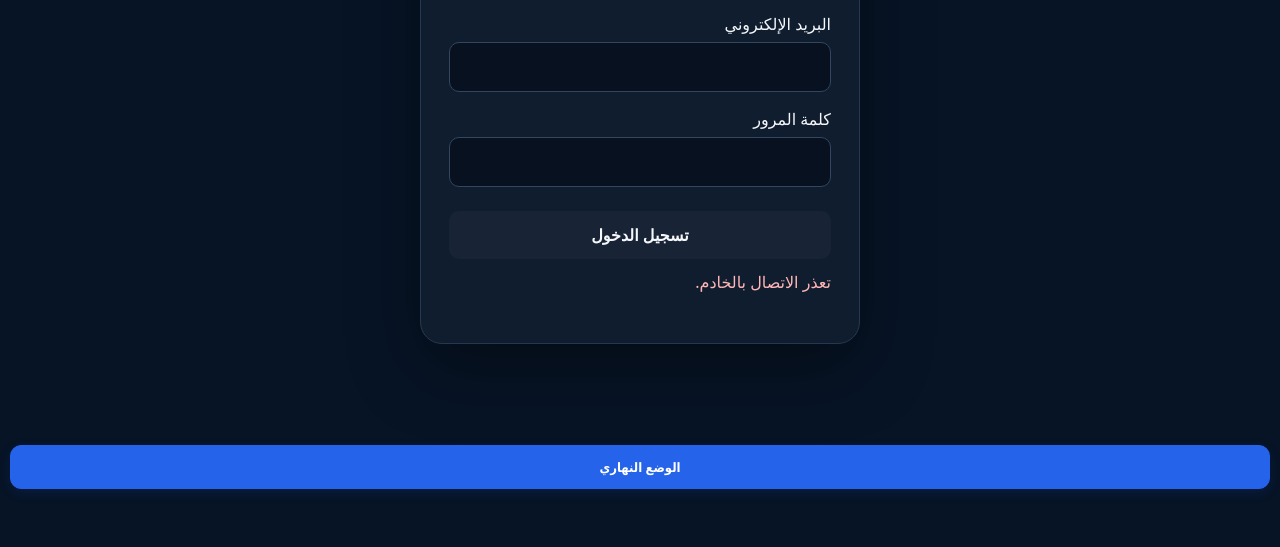
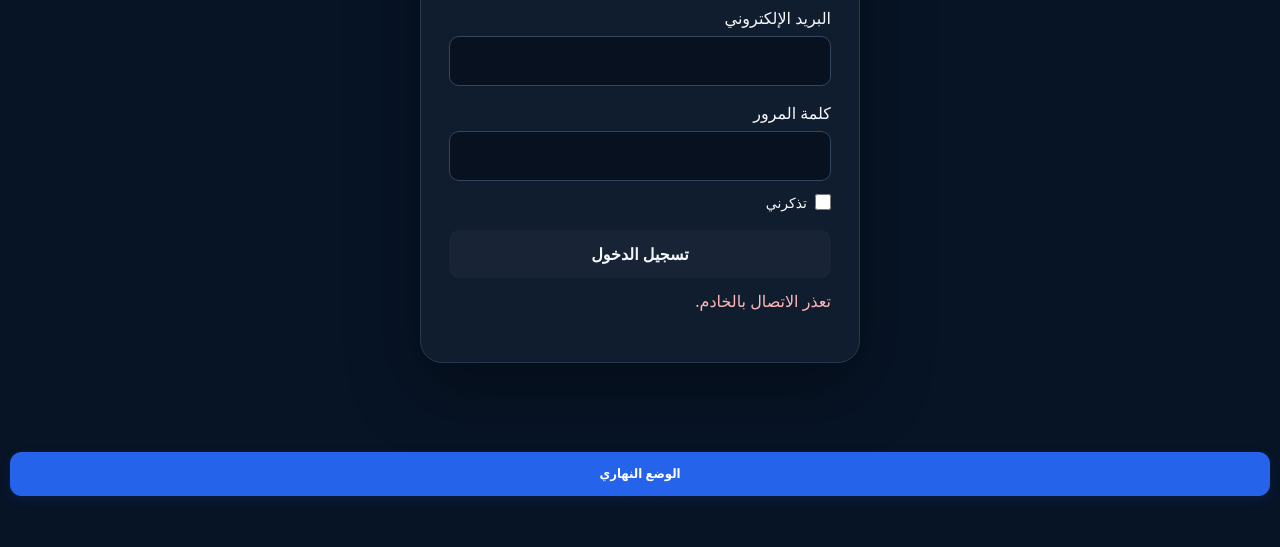
Before and after one commit to moyoussef55/together-network-marketing, a website: page public/tn-admin-gateway-7f3c9b2d/index.html in a window 1280 px wide. Shown: the part 253-800 px from the top of the page. Drawn offline with Linux system fonts and the light colour scheme; no server answers.

Commit message:
Add remember-me checkbox to admin login

```diff
--- a/public/tn-admin-gateway-7f3c9b2d/index.html
+++ b/public/tn-admin-gateway-7f3c9b2d/index.html
@@ -1,11 +1,11 @@
 <!doctype html>
 <html lang="ar" dir="rtl"><head><meta charset="utf-8"><meta name="viewport" content="width=device-width,initial-scale=1"><title>دخول الإدارة | Together Network</title><link rel="stylesheet" href="/theme.css?v=620"><style>
-body{min-height:100vh;display:grid;place-items:center;background:#07111f;color:#edf4ff;font-family:system-ui}.panel{width:min(92vw,440px);box-sizing:border-box;background:#101d2e;border:1px solid #26384f;border-radius:22px;padding:28px;box-shadow:0 24px 70px #0006}h1{margin-top:0}.hint{color:#9fb0c6;line-height:1.8}.field{display:block;margin:16px 0 6px}.field input{width:100%;box-sizing:border-box;margin-top:7px;padding:13px;border-radius:10px;border:1px solid #33465f;background:#07111f;color:white}.btn{width:100%;margin-top:18px;padding:13px;border:0;border-radius:10px;cursor:pointer}.msg{min-height:28px;margin-top:12px;color:#ffb7b7}.hidden{display:none!important}
-</style></head><body><main class="panel"><h1 id="heading">دخول لوحة الإدارة</h1><p class="hint" id="hint">أدخل بريد المدير وكلمة المرور للمتابعة.</p><form id="form"><label class="field">البريد الإلكتروني<input id="email" type="email" autocomplete="username" required></label><label class="field">كلمة المرور<input id="password" type="password" autocomplete="current-password" minlength="12" required></label><button class="btn primary" id="submit" type="submit">تسجيل الدخول</button></form><button type="button" id="forgotToggle" class="btn hidden" style="background:transparent;color:#b9d7ff;text-decoration:underline;margin-top:4px">نسيت كلمة المرور؟</button><form id="forgotForm" class="hidden"><label class="field">البريد الإلكتروني المسجّل<input id="forgotEmail" type="email" autocomplete="email" required></label><button class="btn primary" id="forgotSubmit" type="submit">إرسال رابط إعادة التعيين</button><button type="button" id="backToLogin" class="btn" style="background:#26384f;color:white">العودة لتسجيل الدخول</button></form><p class="msg" id="msg" role="status"></p></main><script>
+body{min-height:100vh;display:grid;place-items:center;background:#07111f;color:#edf4ff;font-family:system-ui}.panel{width:min(92vw,440px);box-sizing:border-box;background:#101d2e;border:1px solid #26384f;border-radius:22px;padding:28px;box-shadow:0 24px 70px #0006}h1{margin-top:0}.hint{color:#9fb0c6;line-height:1.8}.field{display:block;margin:16px 0 6px}.field input{width:100%;box-sizing:border-box;margin-top:7px;padding:13px;border-radius:10px;border:1px solid #33465f;background:#07111f;color:white}.btn{width:100%;margin-top:18px;padding:13px;border:0;border-radius:10px;cursor:pointer}.msg{min-height:28px;margin-top:12px;color:#ffb7b7}.remember-row{display:flex;align-items:center;gap:8px;margin:12px 0 0;font-size:14px;cursor:pointer}.remember-row input{width:16px!important;height:16px;margin:0;accent-color:#60a5fa;flex:0 0 auto}.hidden{display:none!important}
+</style></head><body><main class="panel"><h1 id="heading">دخول لوحة الإدارة</h1><p class="hint" id="hint">أدخل بريد المدير وكلمة المرور للمتابعة.</p><form id="form"><label class="field">البريد الإلكتروني<input id="email" type="email" autocomplete="username" required></label><label class="field">كلمة المرور<input id="password" type="password" autocomplete="current-password" minlength="12" required></label><label class="remember-row" for="rememberMe"><input id="rememberMe" name="rememberMe" type="checkbox"><span>تذكرني</span></label><button class="btn primary" id="submit" type="submit">تسجيل الدخول</button></form><button type="button" id="forgotToggle" class="btn hidden" style="background:transparent;color:#b9d7ff;text-decoration:underline;margin-top:4px">نسيت كلمة المرور؟</button><form id="forgotForm" class="hidden"><label class="field">البريد الإلكتروني المسجّل<input id="forgotEmail" type="email" autocomplete="email" required></label><button class="btn primary" id="forgotSubmit" type="submit">إرسال رابط إعادة التعيين</button><button type="button" id="backToLogin" class="btn" style="background:#26384f;color:white">العودة لتسجيل الدخول</button></form><p class="msg" id="msg" role="status"></p></main><script>
 const $=id=>document.getElementById(id);let mode="login";const setupKey=new URLSearchParams(location.search).get("setup")||"";if(setupKey){history.replaceState(null,"",location.pathname);}
 const errors={missing_credentials:"أدخل البريد الإلكتروني وكلمة المرور.",invalid_credentials:"بيانات الدخول غير صحيحة.",admin_login_required:"سجّل الدخول أولًا.",admin_status_failed:"تعذر التحقق من حالة النظام.",admin_login_failed:"تعذر تسجيل الدخول. حاول مرة أخرى.",admin_setup_failed:"تعذر إنشاء حساب المدير.",invalid_setup_key:"رابط الإعداد غير صالح أو انتهت صلاحيته.",invalid_email:"أدخل بريدًا إلكترونيًا صحيحًا.",password_too_short:"كلمة المرور يجب ألا تقل عن 12 حرفًا.",admin_already_configured:"تم إعداد حساب المدير مسبقًا. استخدم تسجيل الدخول."};
 async function init(){try{const r=await fetch("/api/admin/login-status",{cache:"no-store",credentials:"same-origin"});const d=await r.json();if(d.authenticated){location.replace("/admin/");return}if(d.configured){$("forgotToggle").classList.remove("hidden");}if(!d.configured){mode="setup";$("heading").textContent="إعداد المدير لأول مرة";$("hint").textContent="لأمان الحساب، يجب فتح هذه الخطوة أثناء تسجيل الدخول إلى حساب مالك المشروع في Hatchable. اختر بريدك وكلمة مرور قوية من 12 حرفًا على الأقل.";$("submit").textContent="إنشاء حساب المدير";$("password").autocomplete="new-password";$("password").minLength=12;}}catch(e){$("msg").textContent="تعذر الاتصال بالخادم."}}
-$("form").addEventListener("submit",async e=>{e.preventDefault();$("submit").disabled=true;$("msg").textContent="جارٍ التحقق…";try{const path=mode==="setup"?"/api/admin/initial-setup":"/api/admin/login";const r=await fetch(path,{method:"POST",credentials:"same-origin",headers:{"Content-Type":"application/json"},body:JSON.stringify({email:$("email").value,password:$("password").value,setupKey})});const d=await r.json().catch(()=>({}));if(!r.ok)throw Error(errors[d.error]||"تعذر إكمال العملية.");location.replace("/admin/");}catch(err){$("msg").textContent=err.message||"حدث خطأ غير متوقع."}finally{$("submit").disabled=false}});
+$("form").addEventListener("submit",async e=>{e.preventDefault();$("submit").disabled=true;$("msg").textContent="جارٍ التحقق…";try{const path=mode==="setup"?"/api/admin/initial-setup":"/api/admin/login";const r=await fetch(path,{method:"POST",credentials:"same-origin",headers:{"Content-Type":"application/json"},body:JSON.stringify({email:$("email").value,password:$("password").value,setupKey,rememberMe:$("rememberMe").checked})});const d=await r.json().catch(()=>({}));if(!r.ok)throw Error(errors[d.error]||"تعذر إكمال العملية.");location.replace("/admin/");}catch(err){$("msg").textContent=err.message||"حدث خطأ غير متوقع."}finally{$("submit").disabled=false}});
 $("forgotToggle").addEventListener("click",()=>{$("form").classList.add("hidden");$("forgotForm").classList.remove("hidden");$("forgotToggle").classList.add("hidden");$("forgotEmail").value=$("email").value.trim();$("msg").textContent="أدخل البريد الإلكتروني المسجّل لحساب المدير.";$("forgotEmail").focus()});
 $("backToLogin").addEventListener("click",()=>{$("forgotForm").classList.add("hidden");$("form").classList.remove("hidden");$("forgotToggle").classList.remove("hidden");$("msg").textContent=""});
 $("forgotForm").addEventListener("submit",async e=>{e.preventDefault();const button=$("forgotSubmit");button.disabled=true;$("msg").textContent="جارٍ إرسال رابط إعادة التعيين…";try{const r=await fetch("/api/admin/password-reset",{method:"POST",credentials:"same-origin",headers:{"Content-Type":"application/json"},body:JSON.stringify({action:"request",email:$("forgotEmail").value.trim()})});const d=await r.json().catch(()=>({}));if(!r.ok)throw Error(d.error==="email_delivery_unavailable"?"تعذر إرسال البريد. حاول لاحقًا أو تواصل مع الدعم.":d.error==="reset_rate_limited"?"تم تجاوز عدد المحاولات. حاول بعد ساعة.":"تعذر طلب إعادة التعيين. تحقق من البريد وحاول مجددًا.");$("msg").textContent=d.message||"إذا كان البريد يطابق حساب المدير، فسيتم إرسال رابط إعادة التعيين.";$("msg").style.color="#9fb0c6";}catch(err){$("msg").textContent=err.message||"تعذر إكمال العملية.";$("msg").style.color="#ffb7b7"}finally{button.disabled=false}});
```
